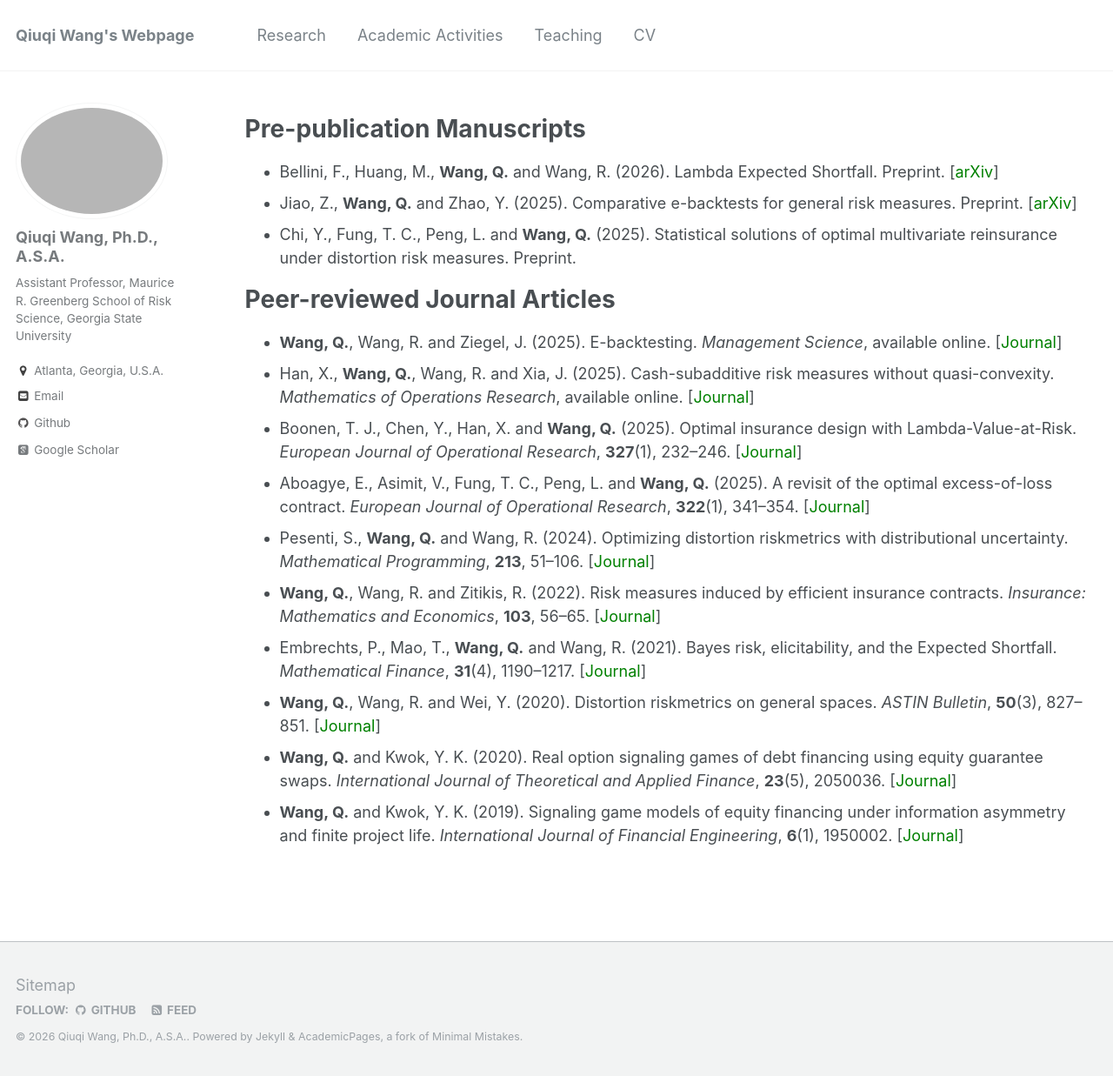
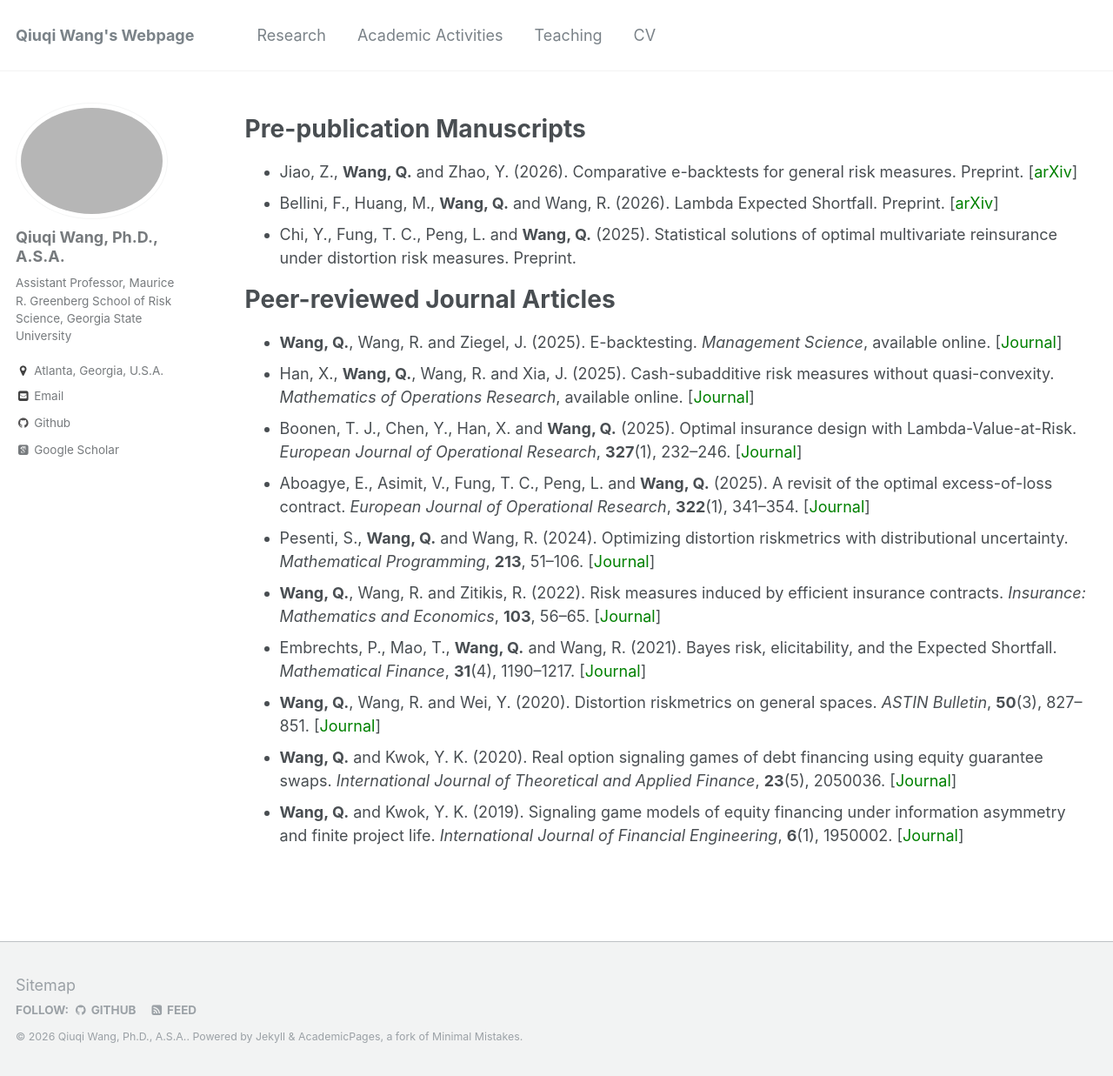
Before and after one commit to qwangan/qwangan.github.io, a Jekyll site: the page built from _pages/publications.md, in a window 1280 px wide and 1237 px high. Shown: the whole window at 87% size. Built offline with Jekyll 4.4.1, drawn with Linux system fonts in a browser that asks for light colours; some web fonts are replaced.

Commit message:
Update publications.md

```diff
--- a/_pages/publications.md
+++ b/_pages/publications.md
@@ -7,8 +7,8 @@ author_profile: true
 
 # Pre-publication Manuscripts
 
+* Jiao, Z., **Wang, Q.** and Zhao, Y. (2026). Comparative e-backtests for general risk measures. Preprint. [[<span style="color:green">arXiv</span>]](https://arxiv.org/abs/2511.05840)
 * Bellini, F., Huang, M., **Wang, Q.** and Wang, R. (2026). Lambda Expected Shortfall. Preprint. [[<span style="color:green">arXiv</span>]](https://arxiv.org/abs/2512.23139)
-* Jiao, Z., **Wang, Q.** and Zhao, Y. (2025). Comparative e-backtests for general risk measures. Preprint. [[<span style="color:green">arXiv</span>]](https://arxiv.org/abs/2511.05840)
 * Chi, Y., Fung, T. C., Peng, L. and **Wang, Q.** (2025). Statistical solutions of optimal multivariate reinsurance under distortion risk measures. Preprint.
 
 # Peer-reviewed Journal Articles
```
